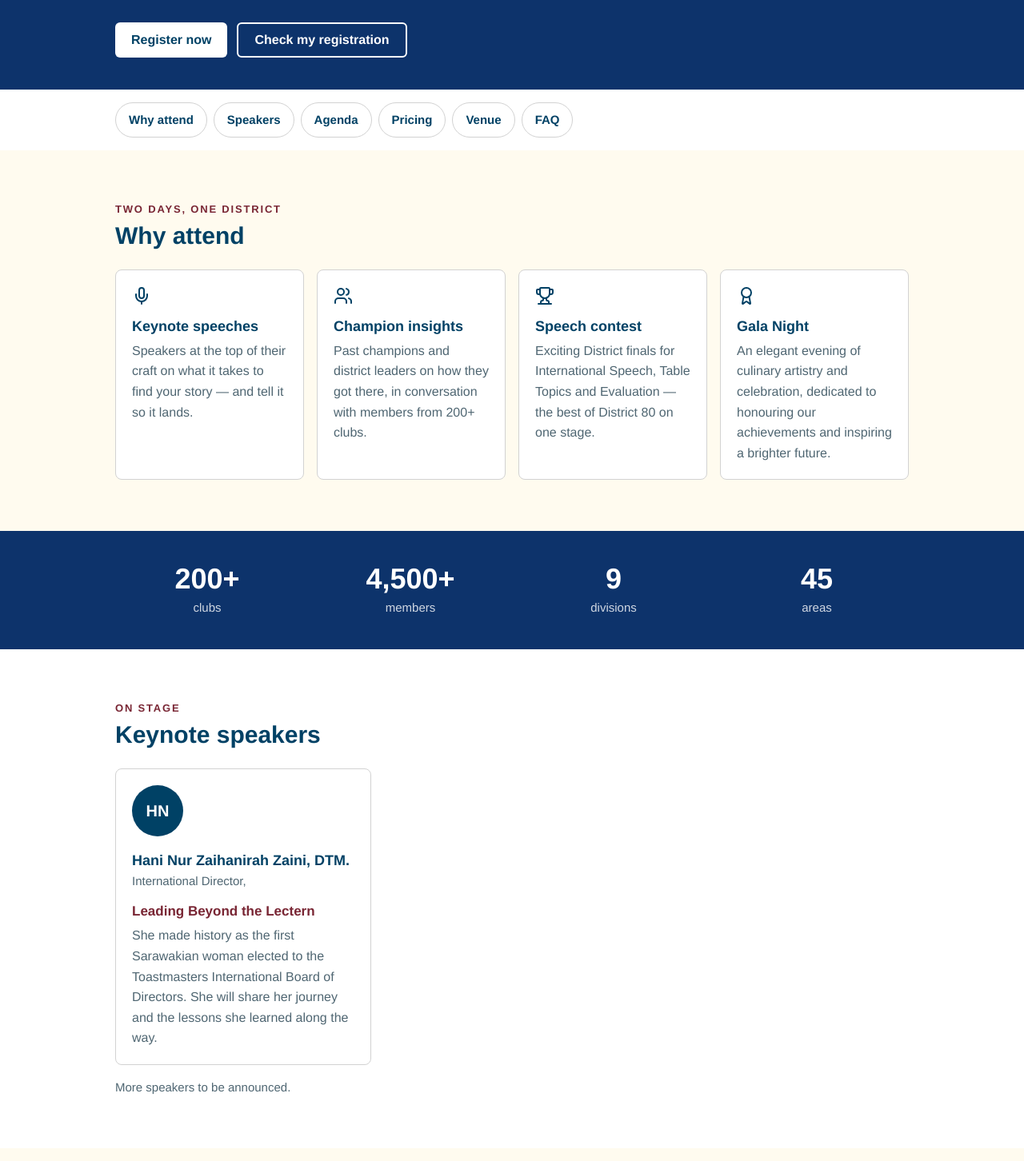
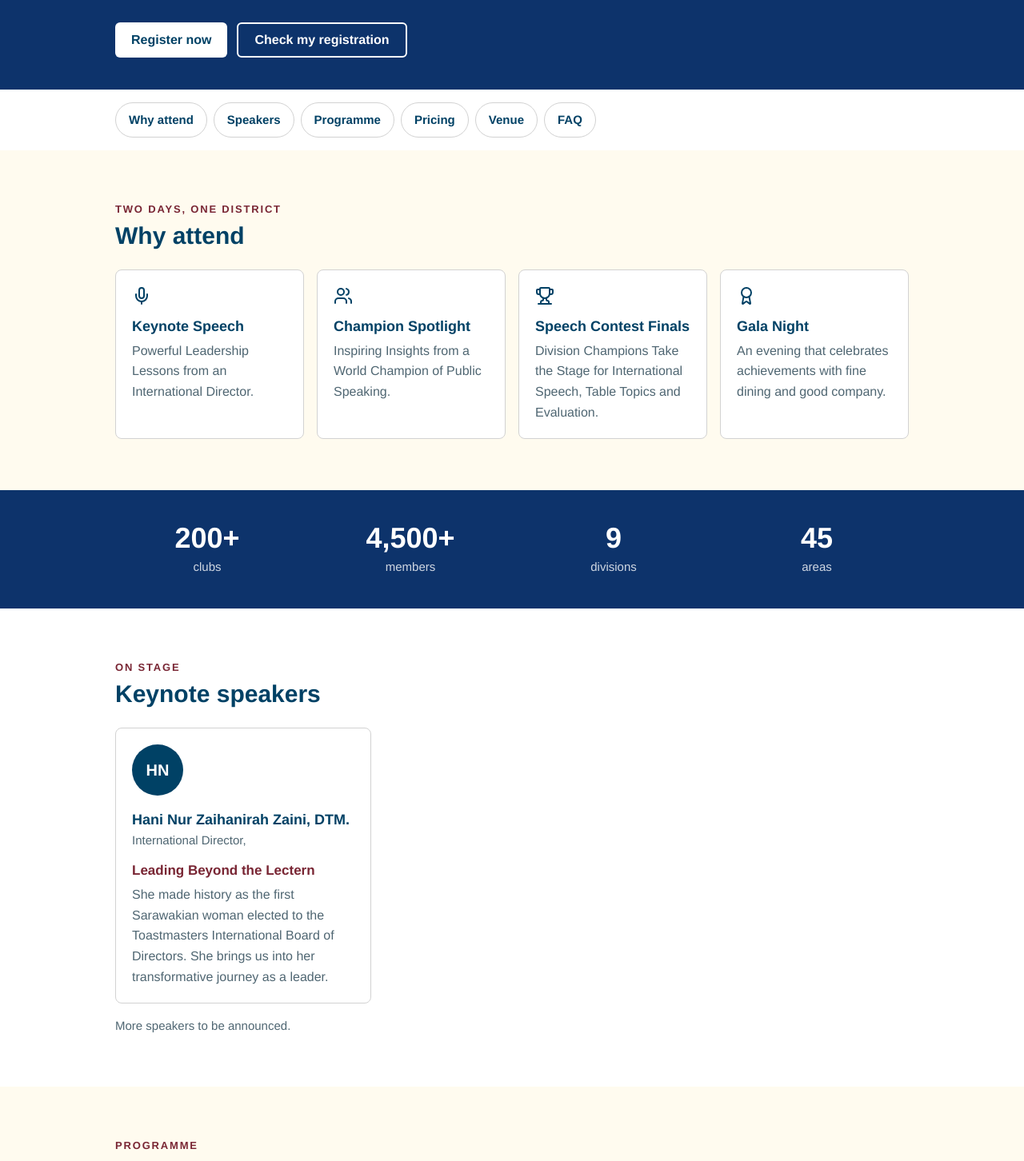
Before and after one commit to maksha19/acpublic, a React (Vite) app: page / in a window 1280 px wide. Shown: the part 520-1972 px from the top of the page at 80% size. Built offline with nearby package versions, Linux system fonts and the light colour scheme; no server answers; a web font is replaced by a local one.

Commit message:
update UI change from marketing team

```diff
--- a/src/components/Layout.tsx
+++ b/src/components/Layout.tsx
@@ -32,7 +32,7 @@ export default function Layout() {
         <div className="mx-auto flex max-w-5xl flex-col gap-2 px-4 py-3 sm:flex-row sm:items-center sm:justify-between">
           <NavLink to="/" className="text-primary">
             <span className="block text-[13px] uppercase tracking-[0.14em] text-primary/75">
-              Toastmasters {CONFERENCE.district.name} {CONFERENCE.district.country}
+              {CONFERENCE.district.name} {CONFERENCE.district.country}
             </span>
             <span className="block font-heading text-lg font-bold leading-tight">
               Annual Conference 2027
--- a/src/components/PersonFields.tsx
+++ b/src/components/PersonFields.tsx
@@ -357,7 +357,7 @@ function SelectWithOther({
         onBlur={onBlur}
         aria-invalid={invalid}
       >
-        <option value="">{required ? 'Choose…' : 'Not sure yet'}</option>
+        <option value="">{required ? 'Choose…' : 'Not applicable'}</option>
         {options.map((o) => (
           <option key={o} value={o}>
             {o}
--- a/src/components/home/Agenda.tsx
+++ b/src/components/home/Agenda.tsx
@@ -3,7 +3,7 @@ import { Section } from './Section'
 
 export default function Agenda() {
   return (
-    <Section id="agenda" title="Two days at a glance" kicker="Programme">
+    <Section id="agenda" title="Your Conference Journey" kicker="Programme">
       <div className="grid gap-4 md:grid-cols-2">
         {CONFERENCE.agendaDays.map((day) => (
           <div key={day.label} className="rounded-lg border border-border bg-white p-5 sm:p-6">
--- a/src/components/home/AnchorNav.tsx
+++ b/src/components/home/AnchorNav.tsx
@@ -9,7 +9,7 @@
 const ANCHORS = [
   { href: '#why', label: 'Why attend' },
   { href: '#speakers', label: 'Speakers' },
-  { href: '#agenda', label: 'Agenda' },
+  { href: '#agenda', label: 'Programme' },
   { href: '#pricing', label: 'Pricing' },
   { href: '#venue', label: 'Venue' },
   { href: '#faq', label: 'FAQ' },
--- a/src/components/home/Testimonials.tsx
+++ b/src/components/home/Testimonials.tsx
@@ -13,7 +13,7 @@ import { InitialsAvatar, Section } from './Section'
    has scrolled past it, so the page never stays stretched behind them. */
 export default function Testimonials() {
   return (
-    <Section id="testimonials" title="What members say" kicker="Your voices. Your inspiration." tint="white">
+    <Section id="testimonials" title="Past Reflections of District 80 Annual Conference" kicker="Your voices. Your inspiration." tint="white">
       <div className="grid gap-5 md:grid-cols-2">
         {CONFERENCE.memberMessages.map((m) => (
           <MessageCard key={m.en?.name || m.zh?.name} message={m} />
--- a/src/content/conference.ts
+++ b/src/content/conference.ts
@@ -170,8 +170,8 @@ export const CONFERENCE: ConferenceContent = {
      18 Sep 2026). */
   hero: {
     theme: 'YOUR STORY, YOUR STAGE .',
-    tagline: 'Two Days of Stories. One Stage. A Lifetime of Inspiration.',
-    highlights: ['Keynote Speeches', 'Champion Insights', 'Speech Contest Finals', 'Gala Dinner'],
+    tagline: 'Two Days of Stories. One Stage.',
+    highlights: ['Keynote Speech', 'Champion Spotlight', 'Speech Contest Finals', 'Gala Dinner'],
     photo: 'AC2027_Hero.svg',
   },
 
@@ -181,23 +181,23 @@ export const CONFERENCE: ConferenceContent = {
   whyAttend: [
     {
       Icon: Mic,
-      title: 'Keynote speeches',
-      body: 'Speakers at the top of their craft on what it takes to find your story — and tell it so it lands.',
+      title: 'Keynote Speech',
+      body: 'Powerful Leadership Lessons from an International Director.',
     },
     {
       Icon: Users,
-      title: 'Champion insights',
-      body: 'Past champions and district leaders on how they got there, in conversation with members from 200+ clubs.',
+      title: 'Champion Spotlight',
+      body: 'Inspiring Insights from a World Champion of Public Speaking.',
     },
     {
       Icon: Trophy,
-      title: 'Speech contest',
-      body: 'Exciting District finals for International Speech, Table Topics and Evaluation — the best of District 80 on one stage.',
+      title: 'Speech Contest Finals',
+      body: 'Division Champions Take the Stage for International Speech, Table Topics and Evaluation.',
     },
     {
       Icon: Award,
       title: 'Gala Night',
-      body: 'An elegant evening of culinary artistry and celebration, dedicated to honouring our achievements and inspiring a brighter future.',
+      body: 'An evening that celebrates achievements with fine dining and good company.',
     },
   ],
 
@@ -208,7 +208,7 @@ export const CONFERENCE: ConferenceContent = {
       name: 'Hani Nur Zaihanirah Zaini, DTM. ',
       credentials: 'International Director,',
       session: 'Leading Beyond the Lectern',
-      blurb: '    She made history as the first Sarawakian woman elected to the Toastmasters International Board of Directors. She will share her journey and the lessons she learned along the way.',
+      blurb: 'She made history as the first Sarawakian woman elected to the Toastmasters International Board of Directors. She brings us into her transformative journey as a leader.',
     },
     // {
     //   name: 'Rizal Hamid',
@@ -445,7 +445,7 @@ export const CONFERENCE: ConferenceContent = {
         },
         {
           q: 'Can I get a refund if I am no longer able to attend?',
-          a: 'Full refunds are possible before 31 March 2027. Cancellations made after this date are non-refundable due to venue commitments. However, you can easily transfer your ticket to another Toastmasters member by updating your registration on the portal.',
+          a: 'Tickets are non-refundable. However, you may transfer your ticket to another member by updating the registration details in your portal by 31 March 2027.',
           link: { label: 'Manage my registration', href: '/my' },
         },
         {
@@ -459,11 +459,11 @@ export const CONFERENCE: ConferenceContent = {
         },
         {
           q: 'Can my club book a table?',
-          a: 'Yes — a table seats ten, and is booked in one go with one payment. You do not need all ten names up front: add your guests any time until 24 May 2027, and each guest is emailed their own code as you name them.',
+          a: 'Yes — a table seats ten, and is booked in one go with one payment. You do not need all ten names up front: add your guests any time until 31 March 2027, and each guest is emailed their own code as you name them.',
         },
         {
           q: 'Can I change my details later?',
-          a: 'Yes. Your confirmation email has a personal My Registration link — use it to update your dietary needs, t-shirt size and contact details.',
+          a: 'Yes. Your confirmation email has a personal My Registration link — use it to update your dietary needs and contact details.',
         },
       ],
     },
@@ -502,7 +502,7 @@ export const CONFERENCE: ConferenceContent = {
         {
           q: 'Where can I view the full conference programme?',
           a: 'The programme is in the Agenda section of this page. Please note that the detailed programme and specific session timings are subject to minor adjustments as the event approaches, to ensure the best possible experience.',
-          link: { label: 'See the agenda', href: '#agenda' },
+          link: { label: 'See the programme', href: '#agenda' },
         },
         {
           q: 'What are the main events happening during the conference?',
@@ -517,12 +517,12 @@ export const CONFERENCE: ConferenceContent = {
         },
         {
           q: 'Will the educational workshops and keynotes be recorded for later viewing?',
-          a: 'No, the workshops and keynote sessions will not be recorded. The conference is designed as a fully live, interactive and immersive experience for all. We encourage all delegates to join us in person to experience the full impact of each session.',
+          a: 'The conference is designed as a fully live, interactive and immersive experience for all and will not be recorded. We encourage all delegates to join us in person to experience the full impact of each session.',
         },
       ],
     },
     {
-      name: 'General & Other Info',
+      name: 'General Information',
       items: [
         {
           q: 'Where can I find the most up-to-date details about the event?',
@@ -539,6 +539,6 @@ export const CONFERENCE: ConferenceContent = {
   /* [MOCK] heading and body; the live fee shown next to it comes from the API. */
   finalCta: {
     heading: 'YOUR STORY, YOUR STAGE .',
-    body: 'Join three hundred Toastmasters for two days of keynote speeches, champion insights, the contest finals and the gala dinner and be in the room when District 80 takes the stage.',
+    body: 'oin over 300 Toastmasters for two inspiring days comprising keynote speech, leadership lessons, thrilling speech contest finals and an elegant gala dinner, as District 80 takes the stage.',
   },
 }
--- a/src/pages/Home.tsx
+++ b/src/pages/Home.tsx
@@ -37,8 +37,8 @@ export default function Home() {
       <Speakers />
       <Agenda />
       <Testimonials />
+      <HowItWorks />
       <Pricing event={event} isLoading={isLoading} error={error} />
-      <HowItWorks />
       <VenueSection event={event} />
       <Faq />
       <Committee />
```
Also changed, not shown: public/AC2027_Hero.svg, public/AC2027_Hero_.svg (deleted).
